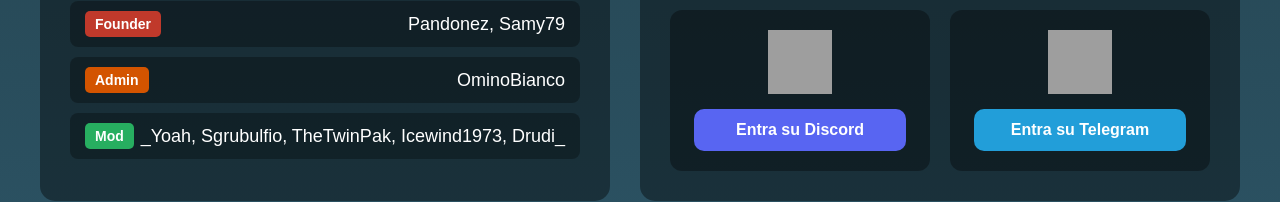
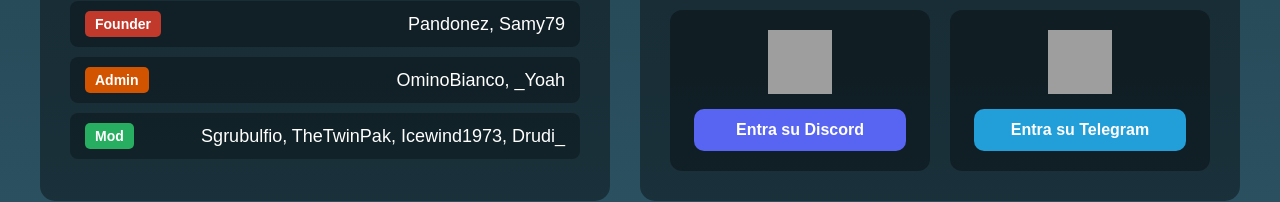
Before and after one commit to lYoah/onetale, a plain HTML site: page index.html in a window 1280 px wide. Shown: the part 1451-1653 px from the top of the page. Drawn offline with Linux system fonts and the light colour scheme; no server answers; grey boxes are pictures that could not be loaded.

Commit message:
Update index.html

```diff
--- a/index.html
+++ b/index.html
@@ -143,11 +143,11 @@
             </div>
             <div class="staff-member">
                 <span class="role-badge role-admin">Admin</span>
-                <span>OminoBianco</span>
+                <span>OminoBianco, _Yoah</span>
             </div>
             <div class="staff-member">
                 <span class="role-badge role-mod">Mod</span>
-                <span>_Yoah, Sgrubulfio, TheTwinPak, Icewind1973, Drudi_</span>
+                <span>Sgrubulfio, TheTwinPak, Icewind1973, Drudi_</span>
             </div>
         </div>
     </div>
@@ -223,4 +223,5 @@ document.addEventListener("DOMContentLoaded", function() {
 </script>
 
 </body>
+
 </html>
```
